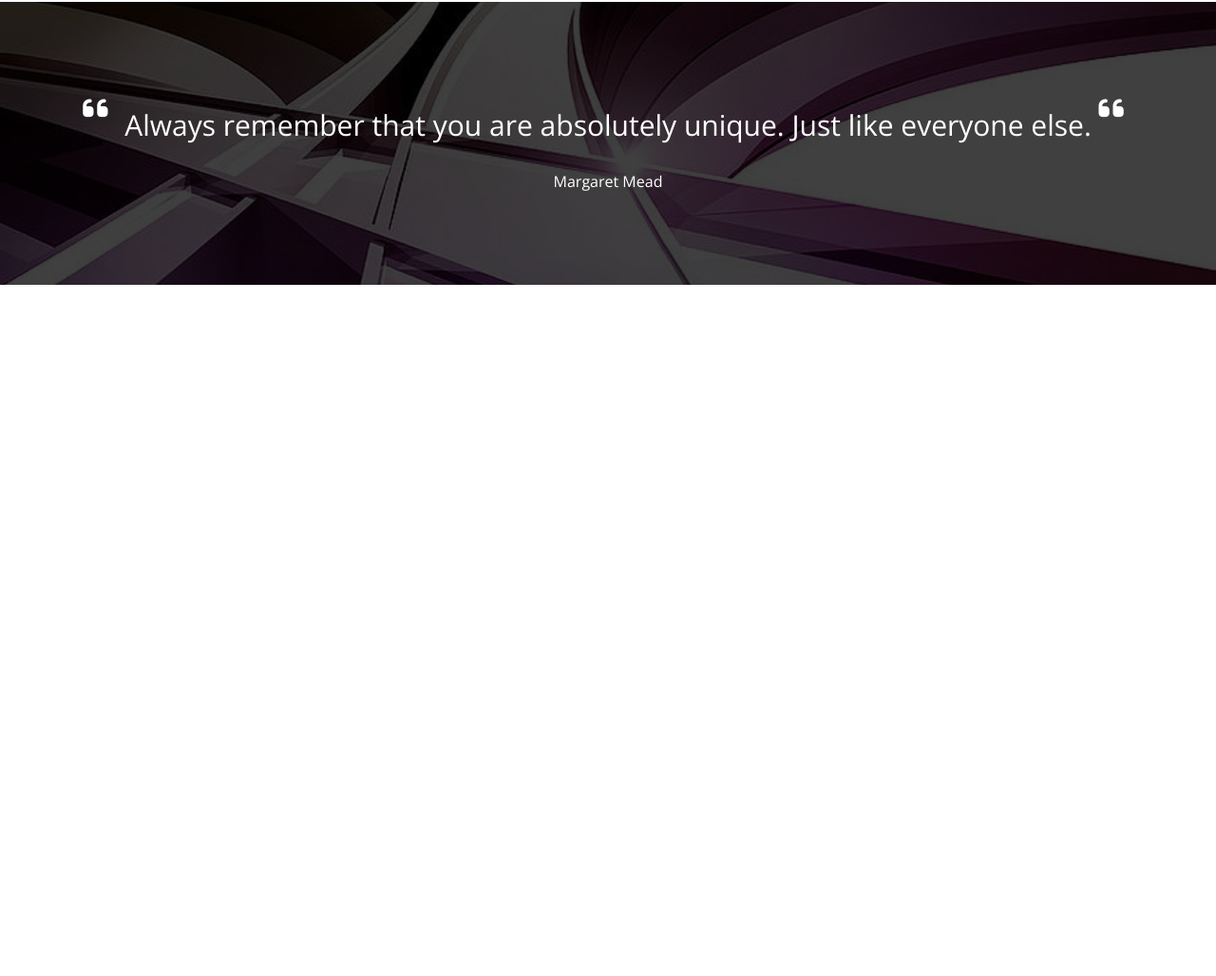
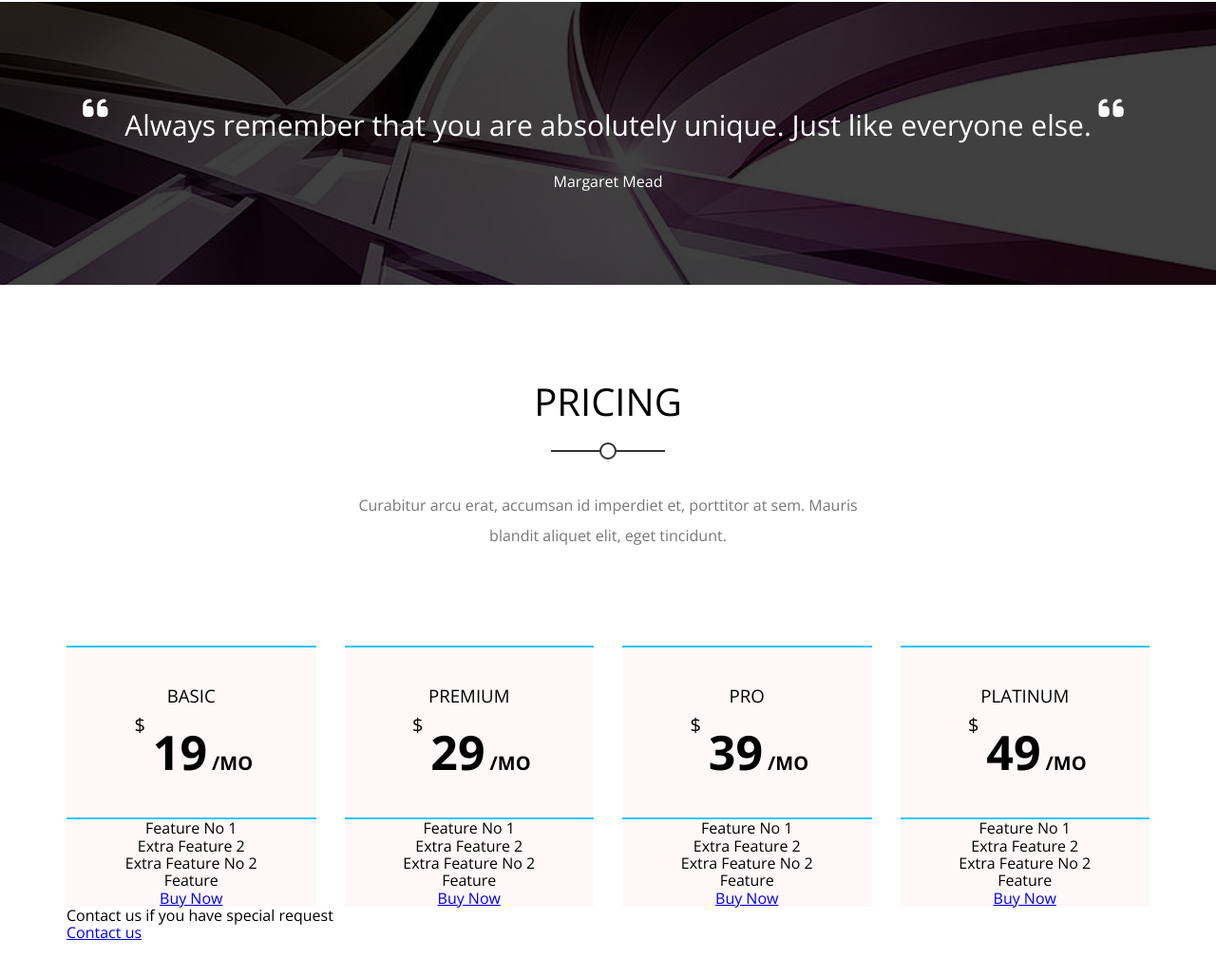
Before and after one commit to billalben/html-css-template-two, a plain HTML site: page index.html in a window 1280 px wide. Shown: the part 5777-6805 px from the top of the page at 95% size. Before the commit the page ends 6077 px from the top, so only its background shows below. Drawn offline with nearby package versions, Linux system fonts and the light colour scheme.

Commit message:
Pricing Section - Part 1

```diff
--- a/css/kasper.css
+++ b/css/kasper.css
@@ -722,3 +722,47 @@ header nav .form i {
   top: -18px;
 }
 /* End Quote */
+/* Start Pricing Section */
+.pricing {
+  padding-top: var(--section-padding);
+  padding-bottom: var(--section-padding);
+}
+.pricing .plans {
+  display: grid;
+  grid-template-columns: repeat(auto-fill, minmax(250px, 1fr));
+  gap: 30px;
+}
+.pricing .plans .plan {
+  background-color: #fff8f8;
+  text-align: center;
+}
+.pricing .plans .plan .head {
+  padding: 40px 20px;
+  border-top: 2px solid var(--main-color);
+  border-bottom: 2px solid var(--main-color);
+}
+.pricing .plans .plan .head h3 {
+  font-weight: normal;
+  margin-bottom: 20px;
+  text-transform: uppercase;
+}
+.pricing .plans .plan .head .price {
+  font-size: 50px;
+  font-weight: 600;
+}
+.pricing .plans .plan .head .price::before {
+  content: "$";
+  font-size: 20px;
+  position: relative;
+  top: -40px;
+  margin-right: 8px;
+  font-weight: normal;
+}
+.pricing .plans .plan .head .price::after {
+  content: "/MO";
+  font-size: 20px;
+  position: relative;
+  right: -5px;
+  font-weight: bold;
+}
+/* End Pricing Section */
--- a/index.html
+++ b/index.html
@@ -347,5 +347,82 @@
       </div>
     </div>
     <!-- End Quote -->
+    <!-- Start Pricing Section -->
+    <div class="pricing">
+      <div class="container">
+        <div class="main-heading">
+          <h2>Pricing</h2>
+          <p>
+            Curabitur arcu erat, accumsan id imperdiet et, porttitor at sem.
+            Mauris blandit aliquet elit, eget tincidunt.
+          </p>
+        </div>
+        <div class="plans">
+          <div class="plan">
+            <div class="head">
+              <h3>Basic</h3>
+              <span class="price">19</span>
+            </div>
+            <ul>
+              <li>Feature No 1</li>
+              <li>Extra Feature 2</li>
+              <li>Extra Feature No 2</li>
+              <li>Feature</li>
+            </ul>
+            <div class="foot">
+              <a href="#">Buy Now</a>
+            </div>
+          </div>
+          <div class="plan">
+            <div class="head">
+              <h3>Premium</h3>
+              <span class="price">29</span>
+            </div>
+            <ul>
+              <li>Feature No 1</li>
+              <li>Extra Feature 2</li>
+              <li>Extra Feature No 2</li>
+              <li>Feature</li>
+            </ul>
+            <div class="foot">
+              <a href="#">Buy Now</a>
+            </div>
+          </div>
+          <div class="plan">
+            <div class="head">
+              <h3>Pro</h3>
+              <span class="price">39</span>
+            </div>
+            <ul>
+              <li>Feature No 1</li>
+              <li>Extra Feature 2</li>
+              <li>Extra Feature No 2</li>
+              <li>Feature</li>
+            </ul>
+            <div class="foot">
+              <a href="#">Buy Now</a>
+            </div>
+          </div>
+          <div class="plan">
+            <div class="head">
+              <h3>Platinum</h3>
+              <span class="price">49</span>
+            </div>
+            <ul>
+              <li>Feature No 1</li>
+              <li>Extra Feature 2</li>
+              <li>Extra Feature No 2</li>
+              <li>Feature</li>
+            </ul>
+            <div class="foot">
+              <a href="#">Buy Now</a>
+            </div>
+          </div>
+        </div>
+        <p class="contact-text">Contact us if you have special request</p>
+        <a href="#" class="contact-link">Contact us</a>
+      </div>
+    </div>
+    <!-- End Pricing Section -->
   </body>
 </html>
```
